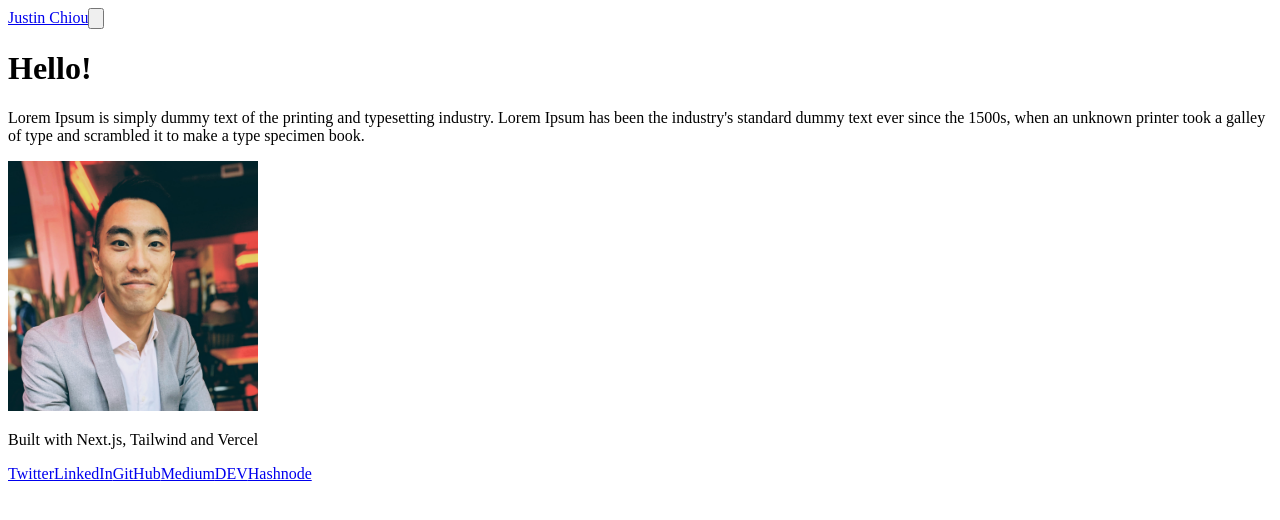
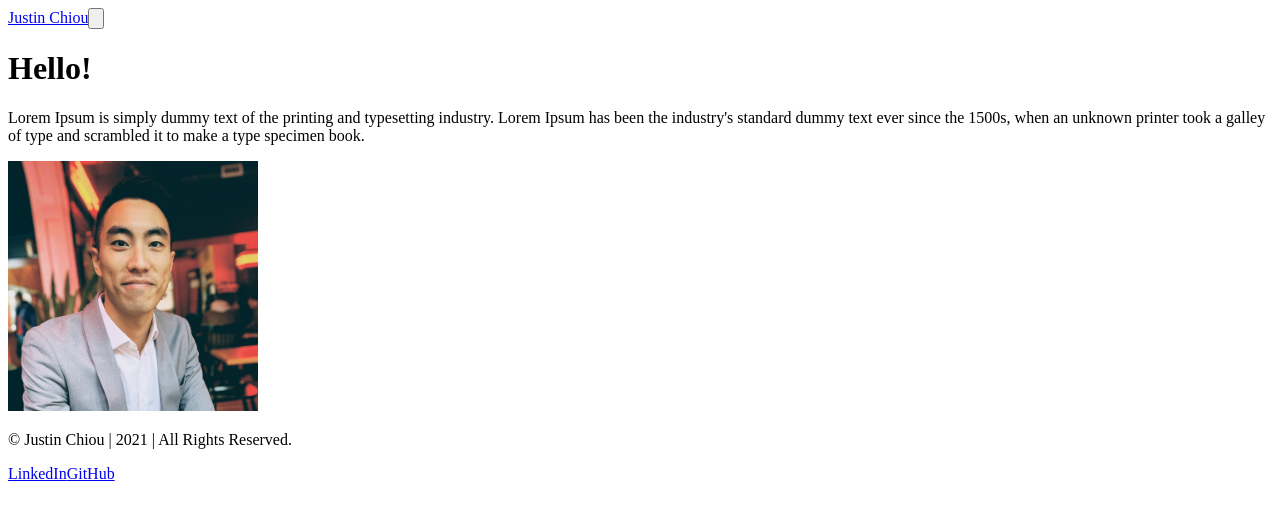
Before and after one commit to shadowlion/personal, a Next.js app: page / in a window 1280 px wide. Shown: the top 520 px of the page. Built offline with nearby package versions, Linux system fonts and the light colour scheme.

Commit message:
fix: add a sticky footer and add personal details

```diff
--- a/components/BaseFooter.tsx
+++ b/components/BaseFooter.tsx
@@ -1,21 +1,15 @@
 const BaseFooter = () => {
+  const year = new Date().getFullYear();
+
   return (
-    <div className="mt-12 lg:mt-18 sm:pb-36 sm:py-12 py-6">
+    <div className="mt-12 lg:mt-18 sm:py-12 py-6">
       <div className="max-w-4xl px-4 mx-auto text-gray-800 dark:text-white">
         <div className="pb-8 mb-2 border-t-2 border-gray-300 dark:border-white-300"></div>
         <div className="flex flex-col justify-between lg:flex-row items-center">
-          <p>Built with Next.js, Tailwind and Vercel</p>
+          <p>&copy; Justin Chiou | {year} | All Rights Reserved.</p>
           <div className="flex flex-wrap pt-2 sm:space-x-4 space-x-2 font-medium lg:pt-0">
             <a
-              href="#"
-              className={"transition-colors hover:text-yellow-500"}
-              target="_blank"
-              rel="noreferrer"
-            >
-              Twitter
-            </a>
-            <a
-              href="#"
+              href="https://www.linkedin.com/in/justinchiou"
               className={"transition-colors hover:text-yellow-500"}
               target="_blank"
               rel="noreferrer"
@@ -23,36 +17,12 @@ const BaseFooter = () => {
               LinkedIn
             </a>
             <a
-              href="#"
+              href="https://github.com/shadowlion"
               className={"transition-colors hover:text-yellow-500"}
               target="_blank"
               rel="noreferrer"
             >
               GitHub
-            </a>
-            <a
-              href="#"
-              className={"transition-colors hover:text-yellow-500"}
-              target="_blank"
-              rel="noreferrer"
-            >
-              Medium
-            </a>
-            <a
-              href="#"
-              className={"transition-colors hover:text-yellow-500"}
-              target="_blank"
-              rel="noreferrer"
-            >
-              DEV
-            </a>
-            <a
-              href="#"
-              className={"transition-colors hover:text-yellow-500"}
-              target="_blank"
-              rel="noreferrer"
-            >
-              Hashnode
             </a>
           </div>
         </div>
--- a/pages/_app.tsx
+++ b/pages/_app.tsx
@@ -5,7 +5,7 @@ import BaseFooter from "../components/BaseFooter";
 
 const _App = ({ Component, pageProps }) => {
   return (
-    <div className="dark:bg-black">
+    <div className="dark:bg-black flex flex-col min-h-screen">
       <ThemeProvider attribute="class" enableSystem={false}>
         <BaseNavigation />
         <Component {...pageProps} />
--- a/pages/index.tsx
+++ b/pages/index.tsx
@@ -3,7 +3,7 @@ import SectionAbout from "../components/SectionAbout";
 
 const HomePage = () => {
   return (
-    <div className="space-y-14 lg:space-y-24">
+    <div className="space-y-14 lg:space-y-24 flex-grow">
       <Head>
         <title>Justin Chiou</title>
         <link rel="icon" href="/favicon.ico" />
```
